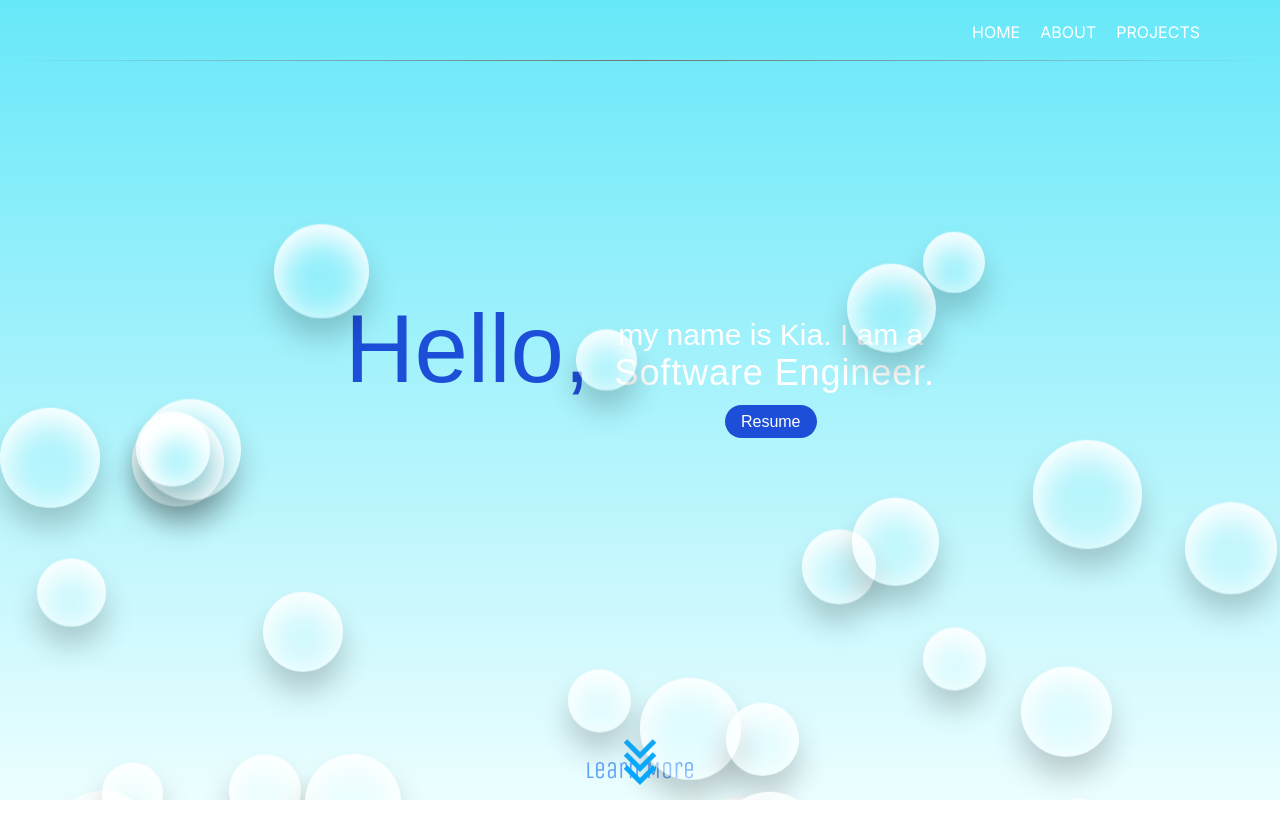
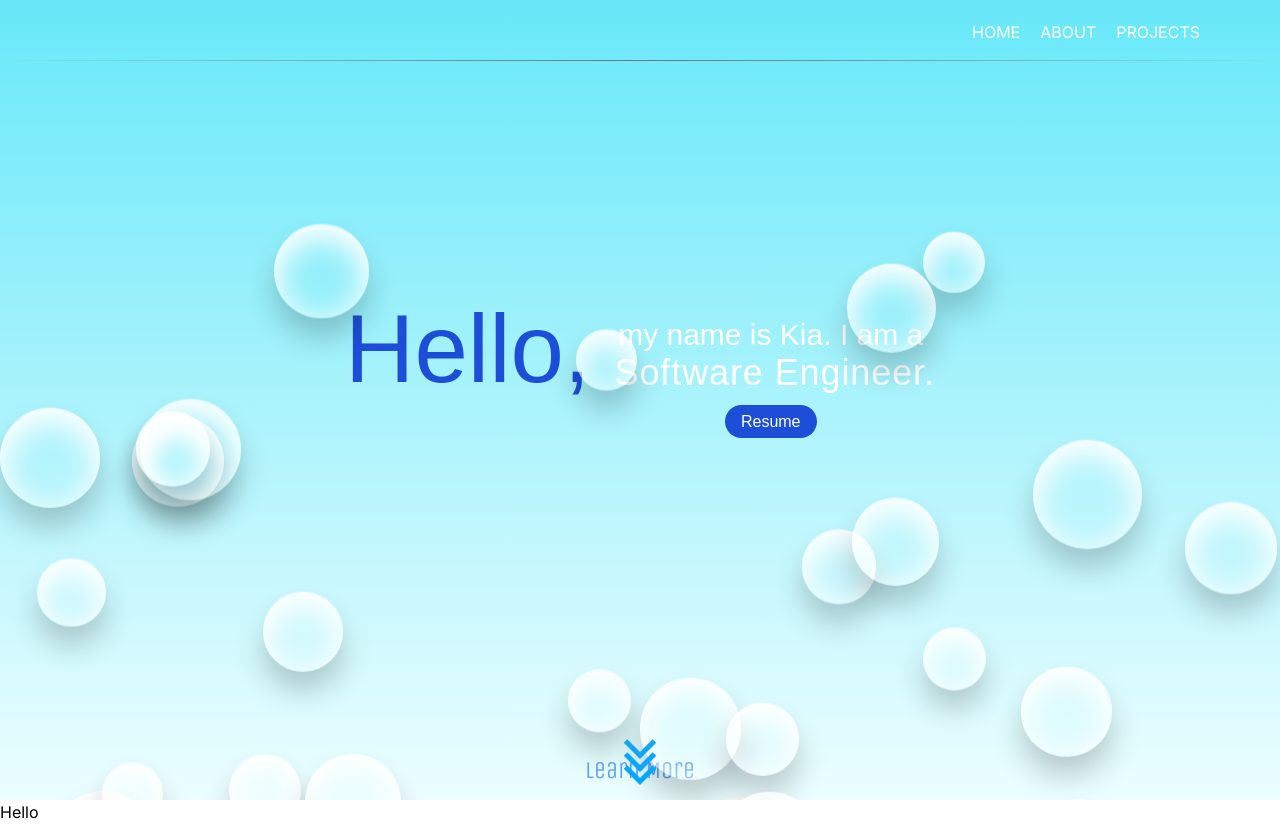
Before and after one commit to mouakiang/websiteportfolio, a Next.js app: page / in a window 1280 px wide. Before the commit the page ends 800 px from the top, so only its background shows below. Built offline with nearby package versions, Linux system fonts and the light colour scheme; a web font is replaced by a local one.

Commit message:
Added about section

```diff
--- a/app/about/page.tsx
+++ /dev/null
@@ -1,3 +0,0 @@
-export default function About() {
-    return <h1>About</h1>;
-}
--- a/app/components/learnmore/learnmore.tsx
+++ b/app/components/learnmore/learnmore.tsx
@@ -12,7 +12,7 @@ export default function LearnMore() {
                     Learn More
                 </h1>
             </div>
-            <Link href="/about" className="arrow mt-96">
+            <Link href="#about" className="arrow mt-96">
                 <span></span>
                 <span></span>
                 <span></span>
--- a/app/home/page.tsx
+++ b/app/home/page.tsx
@@ -7,7 +7,7 @@ import Bubble from '../components/bubbles/bubble';
 export default function Home() {
     return (
         <>
-            <main>
+            <section id="home">
                 <div className="bg-gradient-to-t from-cyan-50 to-cyan-300 h-screen relative overflow-hidden">
                     <div>
                         <TopNav />
@@ -43,7 +43,12 @@ export default function Home() {
                         <LearnMore />
                     </div>
                 </div>
-            </main>
+            </section>
+            <section id="about">
+                <div>
+                    <h1>Hello</h1>
+                </div>
+            </section>
         </>
     );
 }
```
